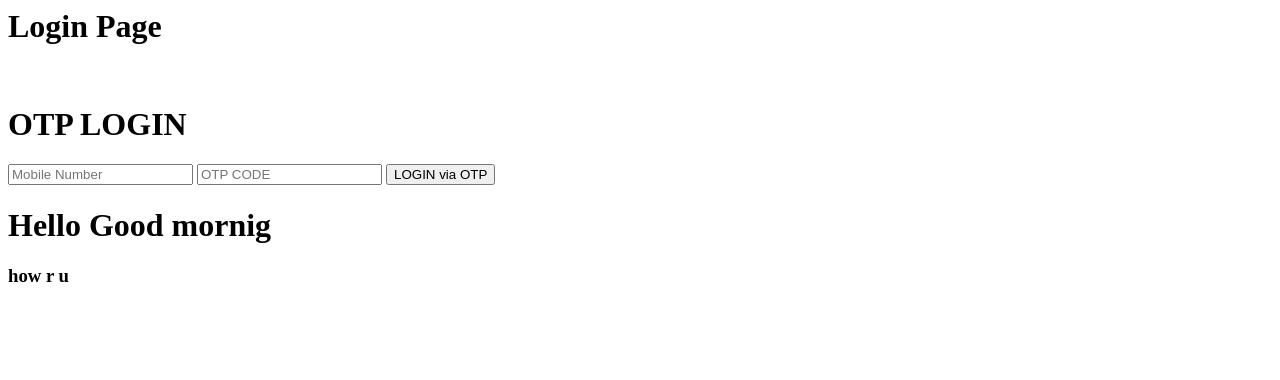
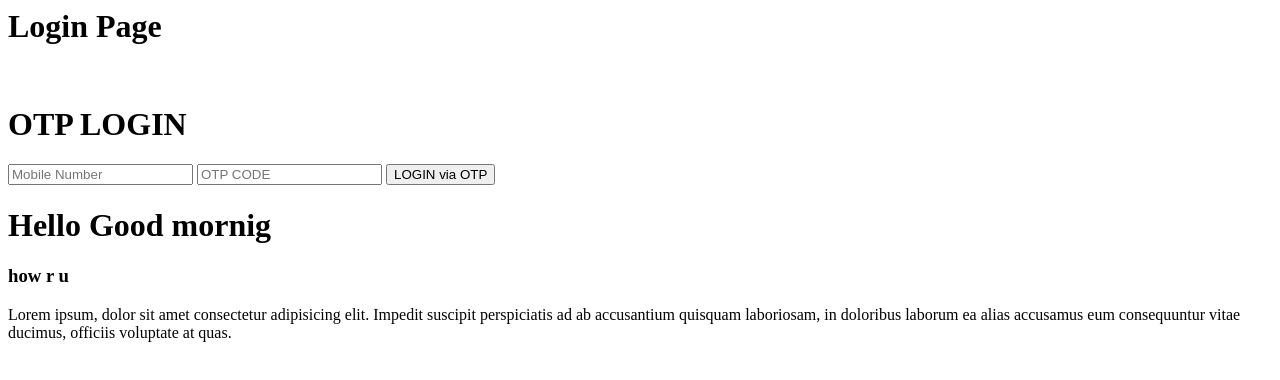
Before and after one commit to Rinkishakya/My-website, a plain HTML site: page index.html in a window 1280 px wide. Drawn offline with Linux system fonts and the light colour scheme.

Commit message:
added new commit index.html

```diff
--- a/index.html
+++ b/index.html
@@ -17,6 +17,7 @@
 
 <h1> Hello Good mornig </h1>
 <h3> how r u </h3>
+<p>Lorem ipsum, dolor sit amet consectetur adipisicing elit. Impedit suscipit perspiciatis ad ab accusantium quisquam laboriosam, in doloribus laborum ea alias accusamus eum consequuntur vitae ducimus, officiis voluptate at quas.</p>
 
 </body>
 
```
